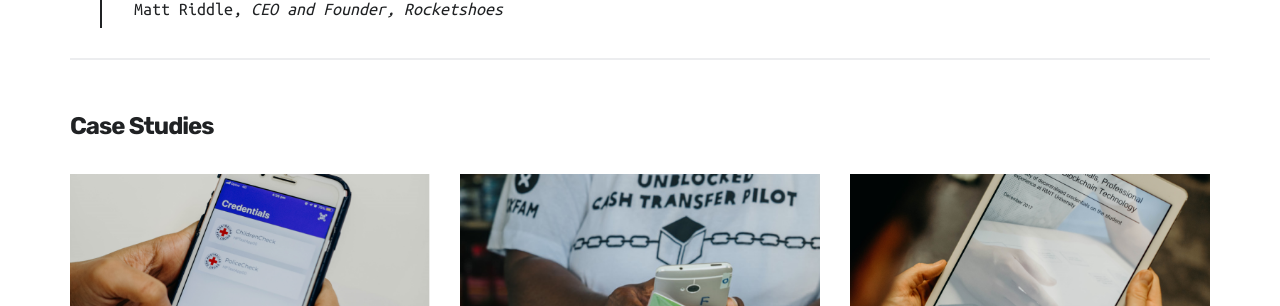
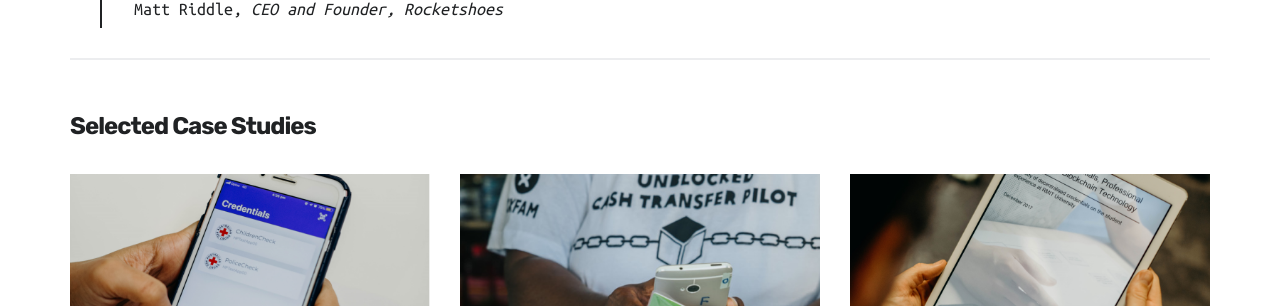
Before and after one commit to Typehuman/typehuman.github.io, a Jekyll site: the page built from projects/index.html, in a window 1280 px wide. Shown: the part 1042-1348 px from the top of the page. Built offline with Jekyll 4.4.1, drawn with Linux system fonts in a browser that asks for light colours; nearby versions of some CDN libraries; a script that is not in the unit is left out.

Commit message:
minor tweak

```diff
--- a/projects/index.html
+++ b/projects/index.html
@@ -46,7 +46,7 @@ featured_image: /images/social.jpg
 	<section class="all-posts recent-projects-section">
 		<div class="wrap grid">
 			<header class="recent-posts__header">
-				<h4>Case Studies</h4>
+				<h4>Selected Case Studies</h4>
 			</header>
 			<div class="posts__list grid">
 				{% for post in site.projects %}
```
Also changed, not shown: 2 other files.
